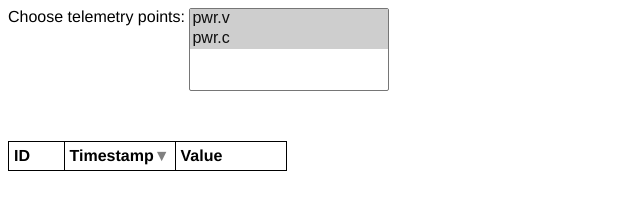
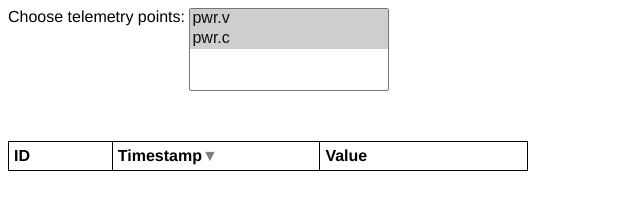
Before and after one commit to shefalijoshi/telemetry-client, a website built with webpack: page src/index.html in a window 1280 px wide. Shown: the whole page, without its empty margins (0-640 px from the left). Built offline with nearby package versions, Linux system fonts and the light colour scheme; no server answers; files whose address does not match are found by name.

Commit message:
Add min width for table to prevent flickering effect.

```diff
--- a/src/css/style.css
+++ b/src/css/style.css
@@ -8,7 +8,7 @@
     table-layout: fixed;
     border-collapse: collapse;
     border: 1px solid black;
-    width: auto;
+    min-width: 520px;
 }
 
 .content-data th {
```
